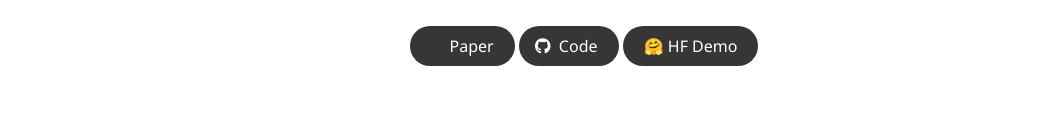
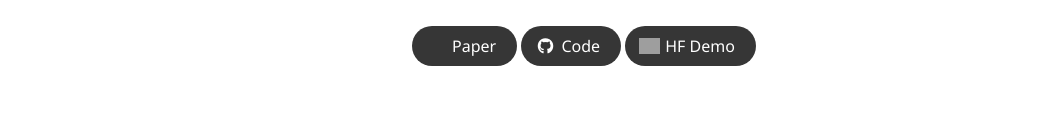
Before and after one commit to marblecontrol/marblecontrol.github.io, a plain HTML site: page index.html in a window 1280 px wide. Shown: the part 338-462 px from the top of the page, without its empty margins (56-1105 px from the left). Drawn offline with nearby package versions, Linux system fonts and the light colour scheme; grey boxes are pictures that could not be loaded; some icons are missing; a web font is replaced by a local one.

Commit message:
Update index.html

```diff
--- a/index.html
+++ b/index.html
@@ -202,8 +202,10 @@
               <span class="link-block">
                 <a href="https://huggingface.co/spaces/stabilityai/marble" target="_blank"
                 class="external-link button is-normal is-rounded is-dark">
-
-                <span>🤗 HF Demo</span>
+                <span class="icon is-small">
+                    <img src="https://huggingface.co/front/assets/huggingface_logo-noborder.svg" alt="Hugging Face logo" style="height: 1em;">
+                </span>
+                <span>HF Demo</span>
               </a>
             </span>
 
```
